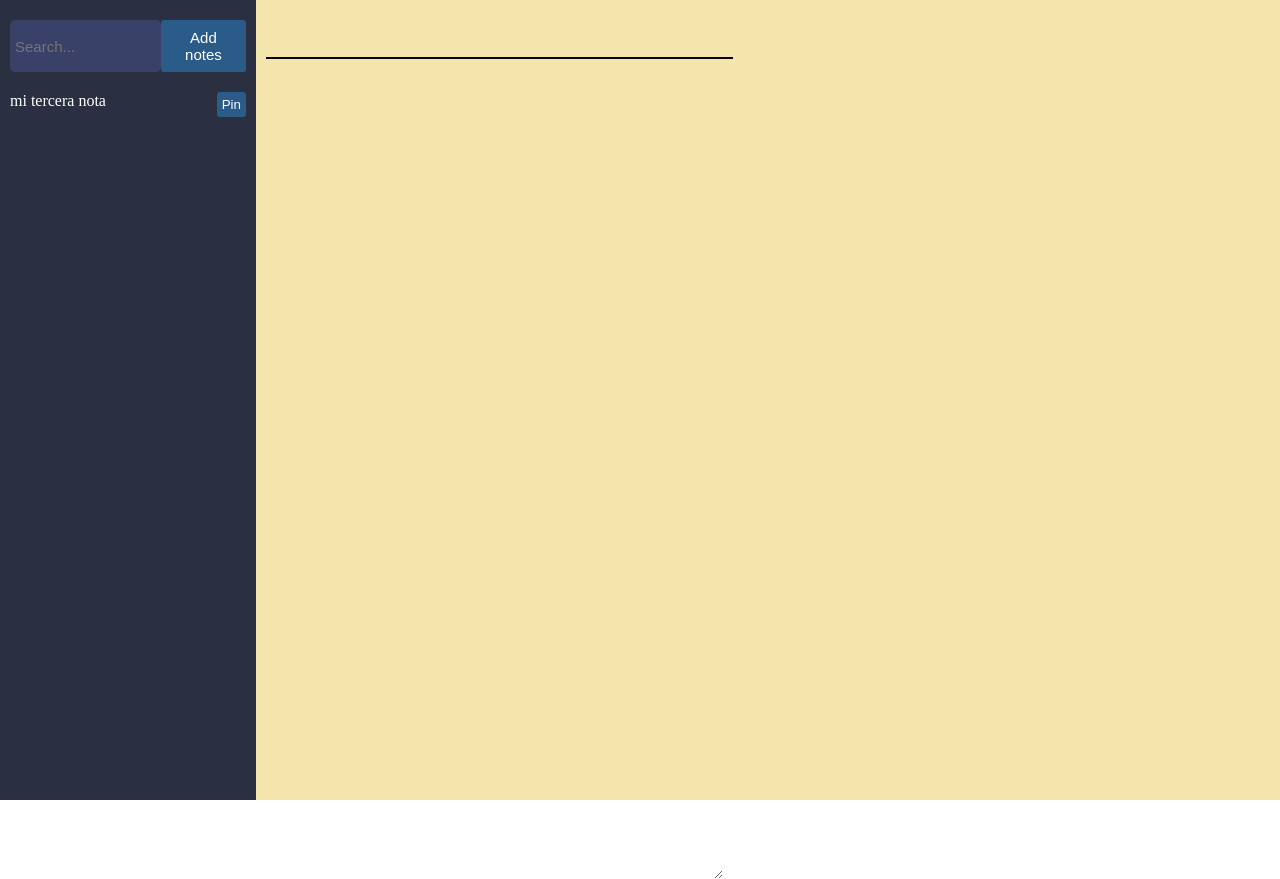
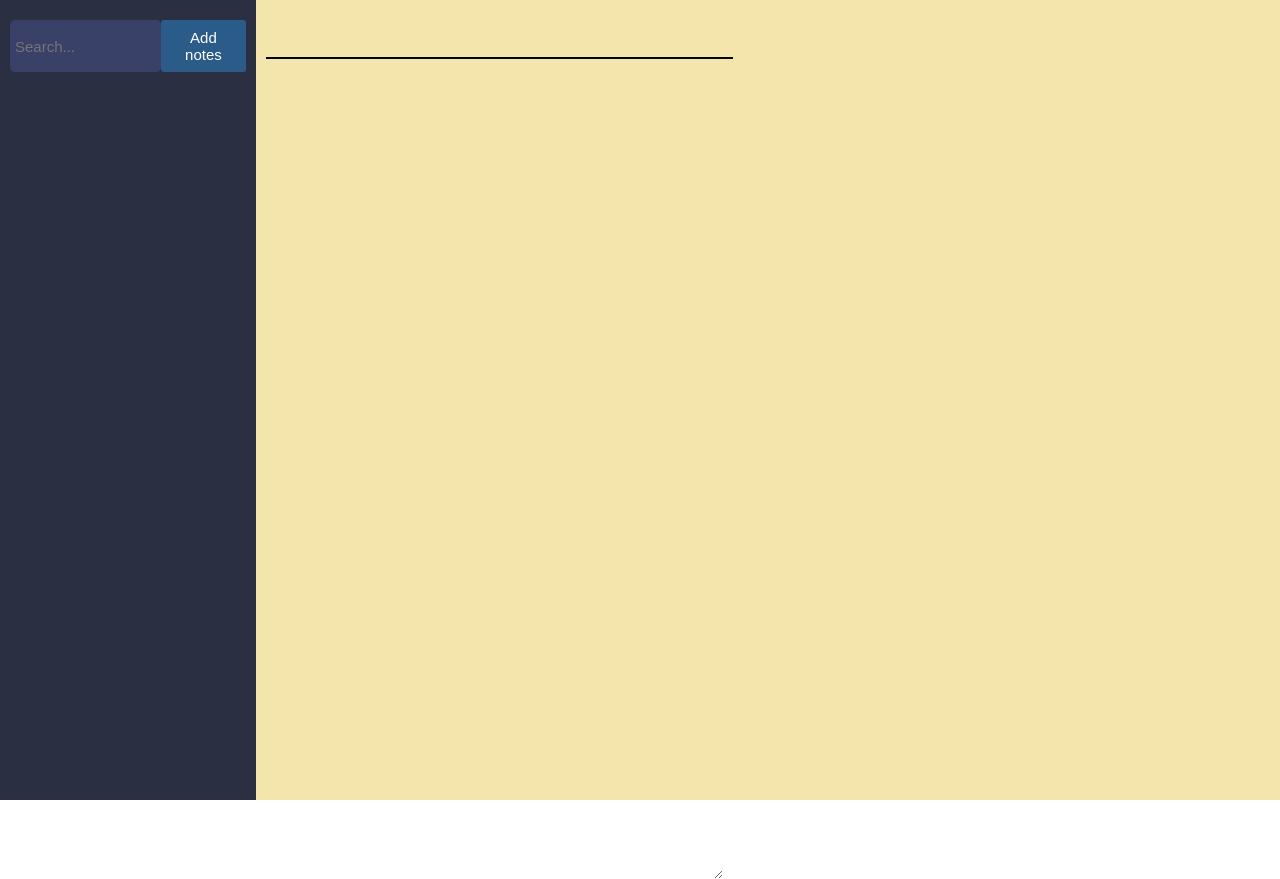
Before and after one commit to Zares1331G/Markdown_Notes-ReactJs, a React (Create React App) app: page / in a window 1280 px wide. Built offline with nearby package versions, Linux system fonts and the light colour scheme.

Commit message:
feature/ library to add unique id

```diff
--- a/package.json
+++ b/package.json
@@ -9,6 +9,7 @@
     "react": "^17.0.2",
     "react-dom": "^17.0.2",
     "react-scripts": "4.0.3",
+    "react-uuid": "^1.0.2",
     "web-vitals": "^1.0.1"
   },
   "scripts": {
--- a/src/App.js
+++ b/src/App.js
@@ -5,22 +5,27 @@ import List from "./components/List";
 import Item from "./components/Item";
 import Editor from "./components/Editor";
 import Preview from "./components/Preview";
+import uuid from 'react-uuid'
 
 function App() {
-  const [items, setItems] = useState([
-    {
-      id: 2,
-      title: "mi tercera nota",
-      text: "# hola a todos",
+  const [items, setItems] = useState([]);
+
+  const handleNew = () => {
+    const note = {
+      id: uuid(),
+      title: '',
+      text: '',
       pinned: false,
       created: Date.now(),
-    },
-  ]);
+    };
+
+    setItems([...items, note]);
+  };
 
   return (
     <div className="App container">
       <Panel>
-        <Menu items={items} setItems={setItems} />
+        <Menu onNew={handleNew} />
         <List>
           {items.map((item, i) => {
             return <Item key={item.id} item={item} />;
--- a/src/components/Menu.js
+++ b/src/components/Menu.js
@@ -1,21 +1,10 @@
 import React from "react";
 
-export default function Menu({setItems, items}) {
-  const handleClick = () => {
-    const note = {
-      id: 2,
-      title: "mi tercera nota",
-      text: "# hola a todos",
-      pinned: false,
-      created: Date.now(),
-    };
-
-    setItems([...items, note]);
-  };
+export default function Menu({ onNew }) {
   return (
     <div className="menu">
       <input className="search" placeholder="Search..." />
-      <button className="btn" onClick={(e) => handleClick()}>
+      <button className="btn" onClick={(e) => onNew()}>
         Add notes
       </button>
     </div>
```
Also changed, not shown: 1 other file (tests, documents, lock files or other folders).
